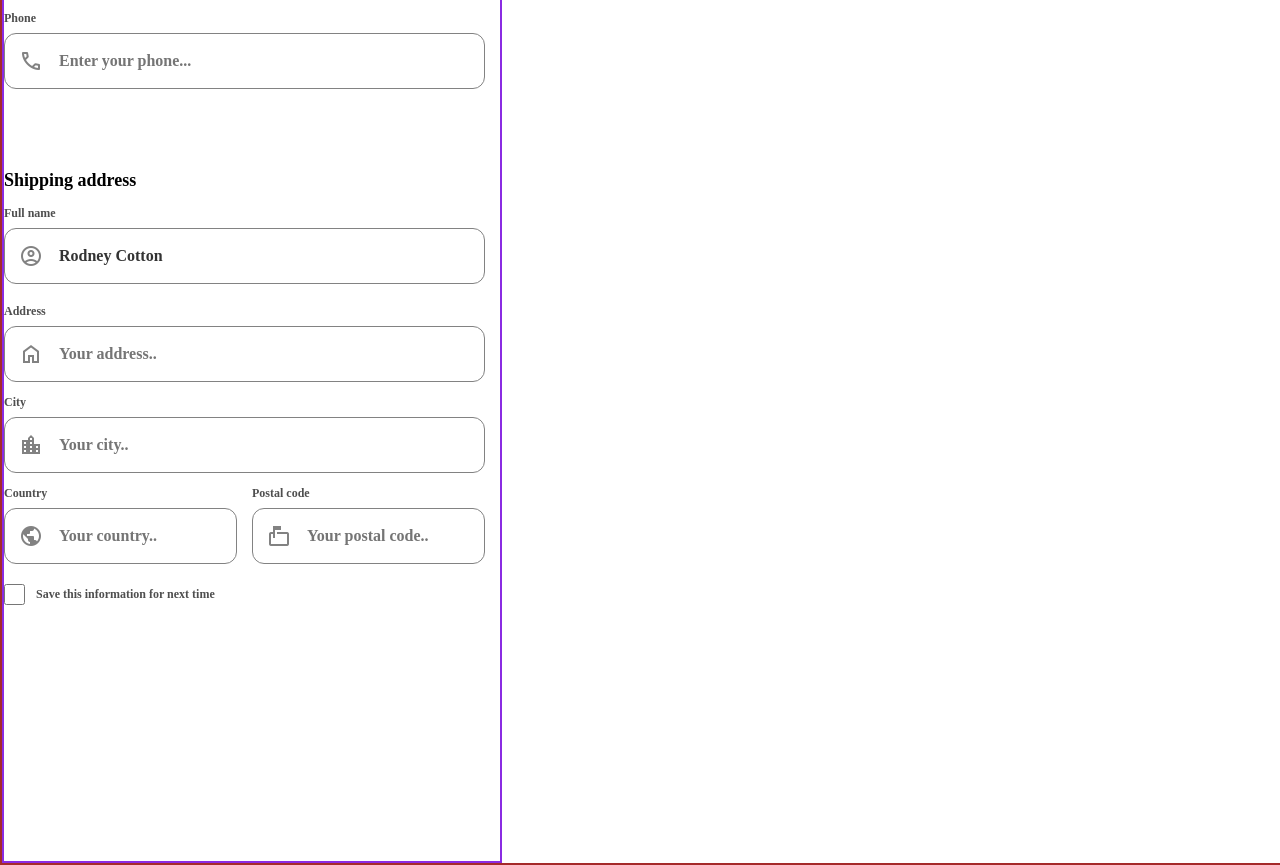
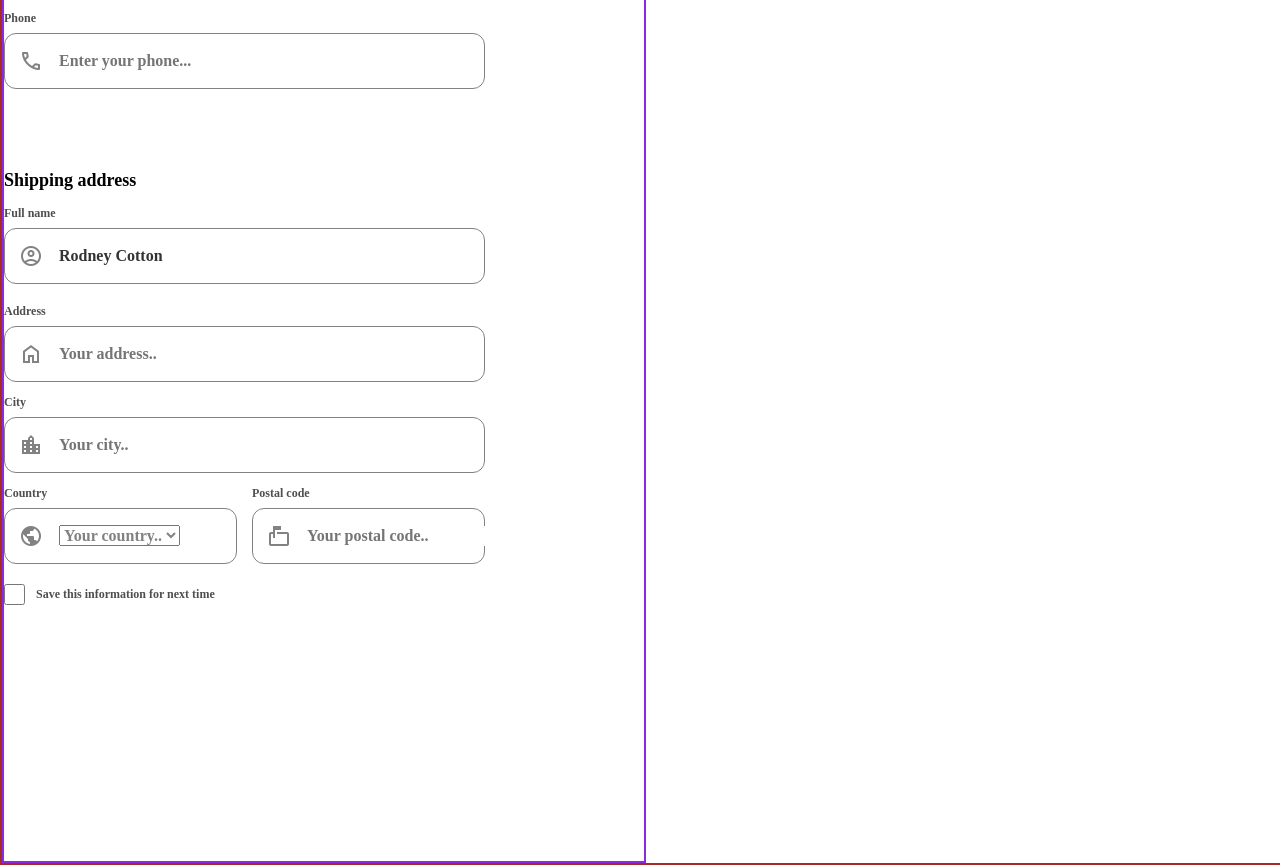
Before and after one commit to WaniGaurav/checkout-page-devChallenges, a plain HTML site: page index.html in a window 1280 px wide. Shown: the part 279-1144 px from the top of the page. Drawn offline with nearby package versions, Linux system fonts and the light colour scheme.

Commit message:
5th commit

```diff
--- a/components/contents.js
+++ b/components/contents.js
@@ -13,18 +13,17 @@ let symbols2 = ["account_circle", "home", "location_city"];
 
 let reqFields3 = [ "Country", "Postal code"];
 let reqFields3type = [ "text", "number"];
-let placeholders3 = [ "Your country..", "Your postal code.."];
+let placeholders3 = [ "Your postal code.."];
 let symbols3 = [ "public", "markunread_mailbox"];
+let option3 = ["Your country..","India", "USA", "UK", "Australia", "Russia"];
 
 
 let ids1 = "userInfo";
 let ids2 = "shippingAddrs";
 
 
-class dynamicCreation {
 
     userInfoCreate = (ids,reqFields, inputType, placeholders, symbols) => {
-        console.log(reqFields.length)
 
             let divId = document.getElementById(`${ids}`);
 
@@ -57,11 +56,11 @@ class dynamicCreation {
                         inputTag.className = "input-details-info";
                         inputTag.placeholder = placeholders[index];
 
-                        // console.log(inputTag.type === "name")
                         if (symbols[index] === "account_circle") {
                             console.log(symbols[index])
                             inputTag.classList.add("name-highlight")
                         }
+
                         divTag.appendChild(inputTag);
                         // input tag end
 
@@ -77,7 +76,7 @@ class dynamicCreation {
         }
     }
 
-    userInfoPostalAddrs = (ids,reqFields, inputType, placeholders, symbols)=> {
+    userInfoPostalAddrs = (ids,reqFields, inputType, placeholders, symbols, options)=> {
 
 
         let divId = document.getElementById(`${ids}`);
@@ -85,8 +84,7 @@ class dynamicCreation {
                 let twoDivContainer = document.createElement("div")
                 twoDivContainer.className= "divContainer";
 
-                    // userInfoCreate(call_ids,call_reqFields, call_inputType, call_placeholders, call_symbols);
-                    // userInfoCreate(ids,reqFields, inputType, placeholders, symbols);
+
                     for (let index = 0; index < reqFields.length; index++) {
 
 
@@ -111,21 +109,41 @@ class dynamicCreation {
                                     divTag.appendChild(spanTag)
                                     // span tag end
 
+                                    if (reqFields[index] === "Country") {
+                                        console.log(reqFields[index])
+                                        let countrySpan = document.createElement("select")
+                                        countrySpan.name = "countries";
+                                        countrySpan.id = "select-country";
+                                        // countrySpan.className = `input-details-info-half-width${index}`;
+                                        countrySpan.className = "countryClass";
+
+                                        for (let index = 0; index < options.length; index++) {
+                                            let optionTag = document.createElement("option");
+                                            optionTag.innerHTML= options[index];
+                                            countrySpan.appendChild(optionTag);
+                                        }
+                                        divTag.appendChild(countrySpan)
+
+                                    }else{
+
                                         // input tag start
                                         let inputTag = document.createElement("input");
                                         inputTag.type = inputType[index];
                                         if (inputTag.type == "number") {
                                             inputTag.inputMode = "numeric";
                                         }
+
                                         inputTag.className = "input-details-info";
-                                    inputTag.placeholder = placeholders[index];
+                                        inputTag.placeholder = placeholders[index-1];
+
                                         divTag.appendChild(inputTag);
                                         // input tag end
+                                        inputTag.classList.add(`input-details-info-half-width$`);
+                                    }
 
                                     // divTag.classList.add("info-wrapper-half-width")
                                     divTag.classList.add(`info-wrapper-half-width`)
                                     // inputTag.classList.add("input-details-info-half-width");
-                                    inputTag.classList.add(`input-details-info-half-width${index+1}`);
 
                                 outerDivtag.appendChild(divTag);
 
@@ -141,23 +159,8 @@ class dynamicCreation {
 
     }
 
-}
 
 
-
-
-
-
-let contactInfo = new dynamicCreation();
-let shoppingAddrs = new dynamicCreation();
-let shoppingAddrsPostal = new dynamicCreation();
-
-contactInfo.userInfoCreate(ids1, reqFields1 ,reqFields1type, placeholders1, symbols1)
-
-shoppingAddrs.userInfoCreate(ids2, reqFields2 ,reqFields2type, placeholders2, symbols2)
-
-shoppingAddrsPostal.userInfoPostalAddrs(ids2, reqFields3 ,reqFields3type, placeholders3, symbols3)
-
-// userInfoCreate(ids1, reqFields1 ,reqFields1type, placeholders1, symbols1);
-// userInfoCreate(ids2, reqFields2 ,reqFields2type, placeholders2, symbols2);
-// userInfoCreate(ids2, reqFields3 ,reqFields3type, placeholders3, symbols3);
+userInfoCreate(ids1, reqFields1 ,reqFields1type, placeholders1, symbols1);
+userInfoCreate(ids2, reqFields2 ,reqFields2type, placeholders2, symbols2);
+userInfoPostalAddrs(ids2, reqFields3 ,reqFields3type, placeholders3, symbols3, option3);
--- a/components/style.css
+++ b/components/style.css
@@ -140,13 +140,33 @@
     height: var(--info-wrapper-half-width-height);
 }
 
-.input-details-info-half-width1{
+/* .input-details-info-half-width1{
     width: var(--input-details-info-half-width-width);
     height: var(--input-details-info-half-width-height);
-}
-.input-details-info-half-width2{
+} */
+/* .input-details-info-half-width2{
     width: var(--input-details-info-half-width5-width);
     height: var(--input-details-info-half-width5-height);
+} */
+.input-details-info-half-width{
+    width: var(--input-details-info-half-width5-width);
+    height: var(--input-details-info-half-width5-height);
+}
+/* select{
+    outline: none;
+} */
+.countryClass{
+    font-family: Montserrat;
+    font-size: 16px;
+    font-weight: 600;
+    line-height: 20px;
+    letter-spacing: 0em;
+    text-align: left;
+    color: #828282;
+}
+.countryClass:focus,
+.countryClass:hover{
+    outline: none;
 }
 
 input{
--- a/index.html
+++ b/index.html
@@ -29,7 +29,7 @@
         </div>
         <div class="right">
             <h1>shopping cart</h1><br><br><br><br><br><br>
-            <h1 style="border: 2px solid red">userInfoPostalAddrs - code must be short ,use ids for classlist after calling existing function</h1>
+            <h1 style="border: 2px solid red">userInfoPostalAddrs - code must be short ,use <br> ids for classlist after calling existing function</h1>
             <h1 style="border: 2px solid red">Check for parameterised class</h1>
         </div>
     </div>
```
Lines whose indentation alone changed are shown as unchanged.
